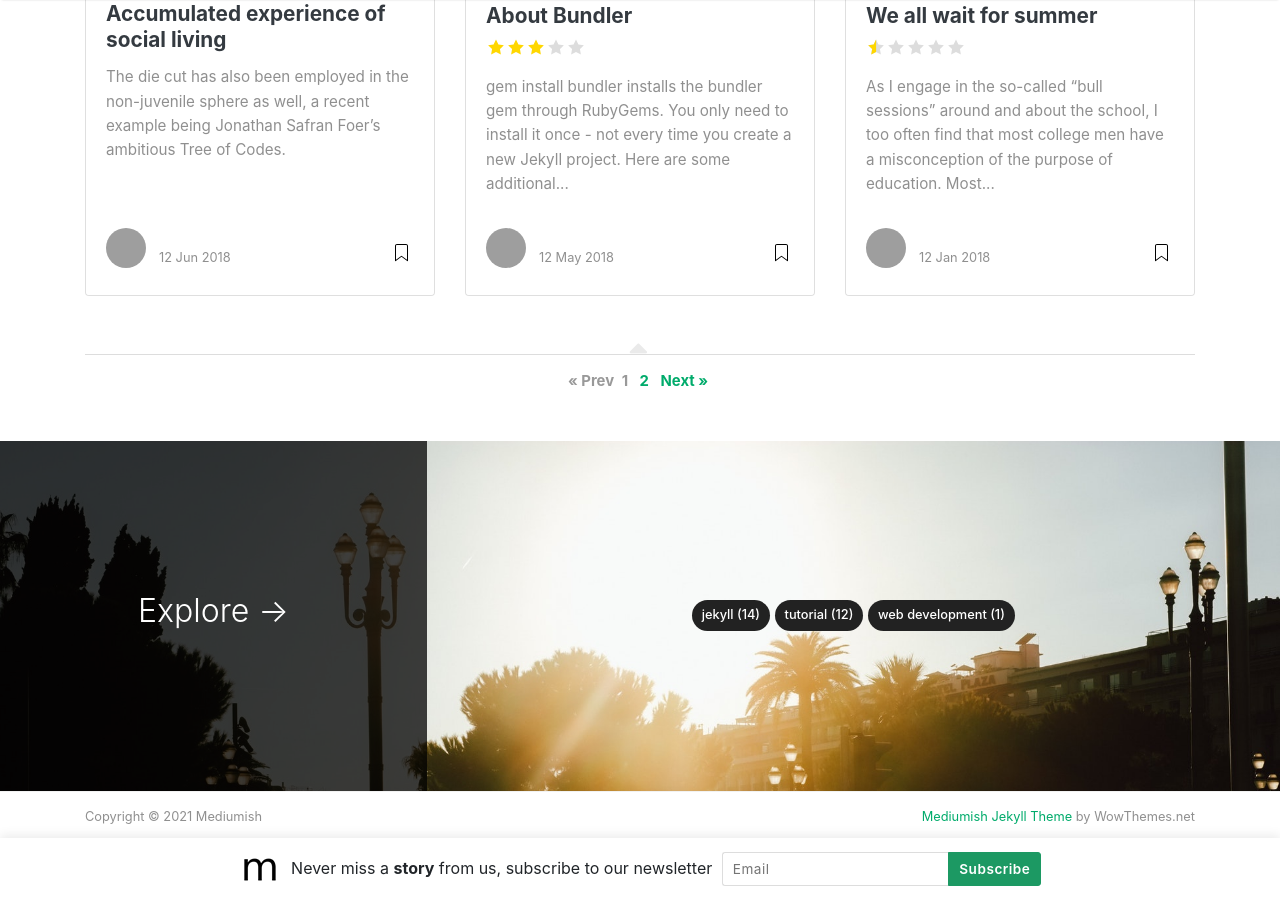
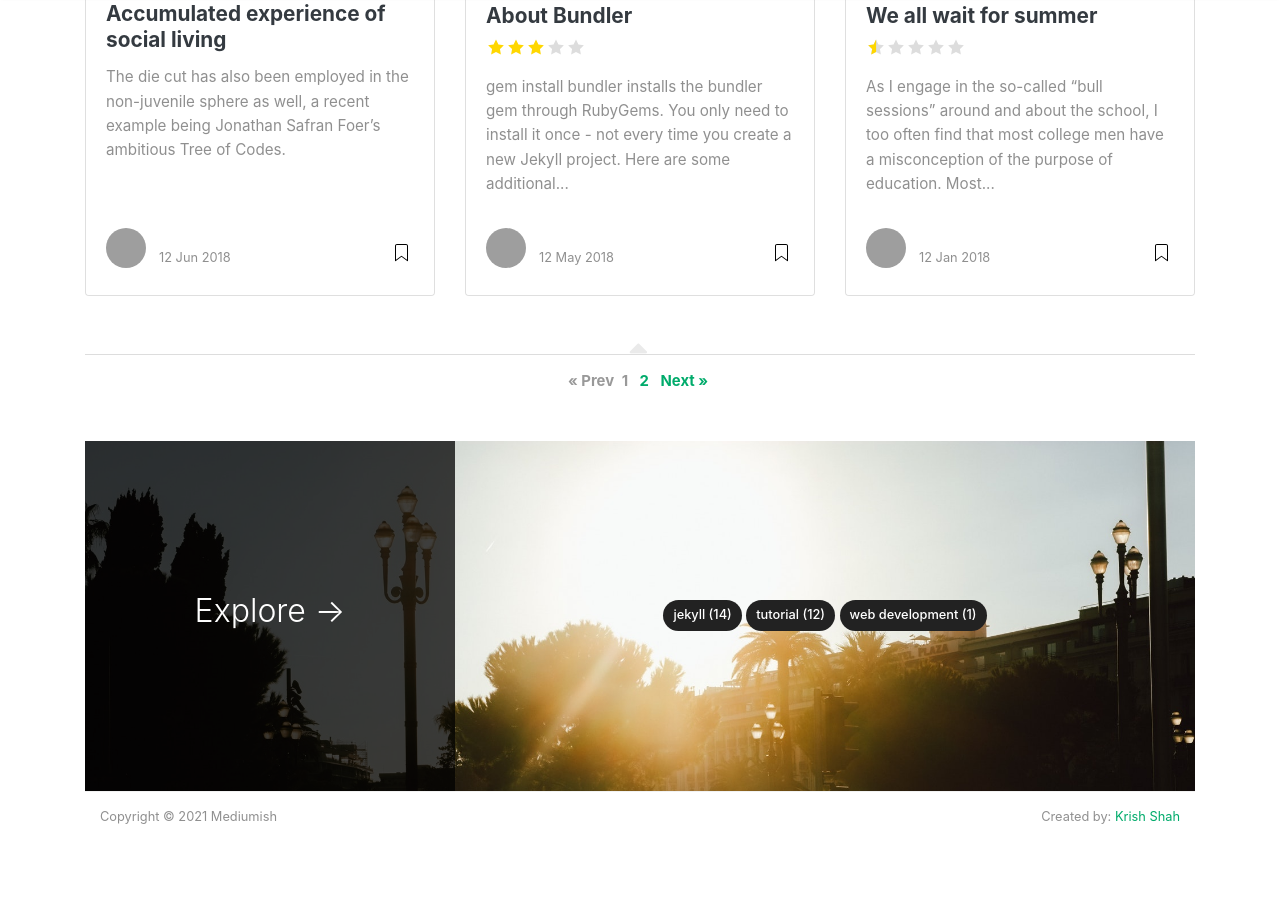
Before and after one commit to krish-shahh/cooking-blog, a Jekyll site: the page built from index.html, in a window 1280 px wide and 900 px high, scrolled down 1540 px. Built offline with Jekyll 4.4.1, drawn with Linux system fonts in a browser that asks for light colours; nearby versions of some CDN libraries; the list of posts is cut into pages by our own code; grey boxes are pictures that could not be loaded.

Commit message:
Update default.html

```diff
--- a/_layouts/default.html
+++ b/_layouts/default.html
@@ -111,24 +111,6 @@ ga('send', 'pageview');
     {{ content }}
 </div>
 
-{% if site.mailchimp-list %}
-<!-- Bottom Alert Bar
-================================================== -->
-<div class="alertbar">
-	<div class="container text-center">
-		<span><img src="{{ site.baseurl }}/{{ site.logo }}" alt="{{site.title}}"> &nbsp; Never miss a <b>story</b> from us, subscribe to our newsletter</span>
-        <form action="{{site.mailchimp-list}}" method="post" name="mc-embedded-subscribe-form" class="wj-contact-form validate" target="_blank" novalidate>
-            <div class="mc-field-group">
-            <input type="email" placeholder="Email" name="EMAIL" class="required email" id="mce-EMAIL" autocomplete="on" required>
-            <input type="submit" value="Subscribe" name="subscribe" class="heart">
-            </div>
-        </form>
-	</div>
-</div>
-{% endif %}
-
-</div>
-
 <!-- Categories Jumbotron
 ================================================== -->
 <div class="jumbotron fortags">
@@ -163,7 +145,7 @@ ga('send', 'pageview');
                 Copyright © {{ site.time | date: "%Y" }} {{ site.name }}
             </div>
             <div class="col-md-6 col-sm-6 text-center text-lg-right">
-                <a target="_blank" href="https://www.wowthemes.net/mediumish-free-jekyll-template/">Mediumish Jekyll Theme</a> by WowThemes.net
+                Created by: <a target="_blank" href="https://krish-shah.vercel.app">Krish Shah</a>
             </div>
         </div>
     </div>
```
